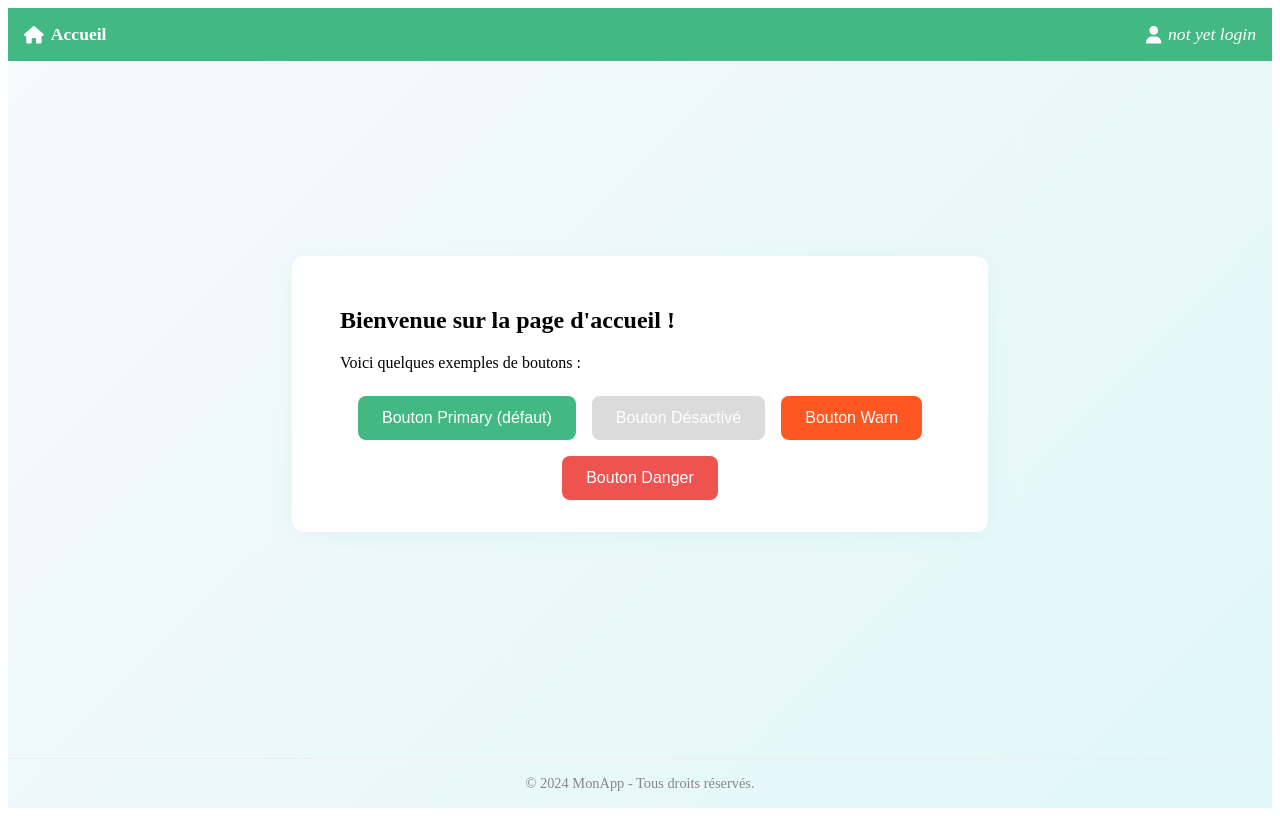
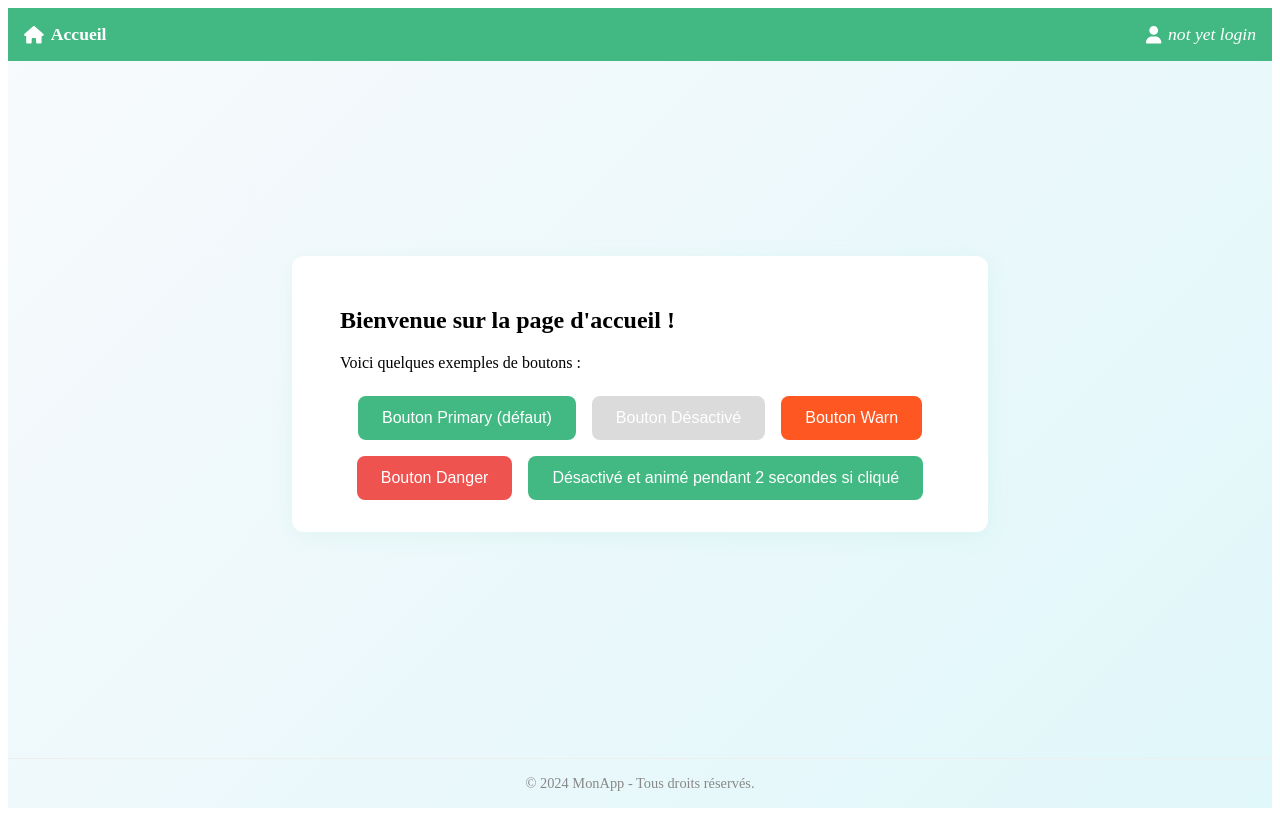
Before and after one commit to WeedForSpeedcs/TP3_OBRUN_JONAS_RAMIREZ_NICOLAS, a Vue app: page / in a window 1280 px wide. Built offline with nearby package versions, Linux system fonts and the light colour scheme.

Commit message:
Ex 9: add AsyncButton

```diff
--- /dev/null
+++ b/src/components/AsyncButton.vue
@@ -0,0 +1,51 @@
+<template>
+  <base-button
+    :disabled="isPending"
+    :color="color"
+    @click.stop.prevent="handleClick"
+  >
+    <font-awesome-icon
+      v-if="isPending"
+      icon="fas"
+      :rotation="180"
+      pulse
+    />
+    <slot />
+  </base-button>
+</template>
+
+<script>
+import BaseButton from './BaseButton.vue'
+
+export default {
+  name: 'AsyncButton',
+  components: { BaseButton },
+  inheritAttrs: false,
+
+  props: {
+    color: {
+      type: String,
+      default: 'primary',
+    },
+  },
+
+  data() {
+    return {
+      isPending: false,
+    }
+  },
+
+  methods: {
+    handleClick() {
+      const originalOnClick = /** @type {() => Promise<void>} */ (this.$attrs.onClick)
+      this.isPending = true
+      originalOnClick().finally(() => {
+        this.isPending = false
+      })
+    },
+  },
+}
+</script>
+
+<style scoped>
+</style>
--- a/src/pages/HomePage.vue
+++ b/src/pages/HomePage.vue
@@ -7,17 +7,31 @@
       <BaseButton disabled>Bouton Désactivé</BaseButton>
       <BaseButton color="warn">Bouton Warn</BaseButton>
       <BaseButton color="danger">Bouton Danger</BaseButton>
+      <AsyncButton :onClick="simulateAsyncClick">
+        Désactivé et animé pendant 2 secondes si cliqué
+      </AsyncButton>
     </div>
   </div>
 </template>
 
 <script>
 import BaseButton from '../components/BaseButton.vue'
+import AsyncButton from '../components/AsyncButton.vue'
 
 export default {
   name: 'HomePage',
   components: {
     BaseButton,
+    AsyncButton,
+  },
+  methods: {
+    simulateAsyncClick() {
+      return new Promise((resolve) => {
+        setTimeout(() => {
+          resolve();
+        }, 2000);
+      });
+    },
   },
 }
 </script>
```
